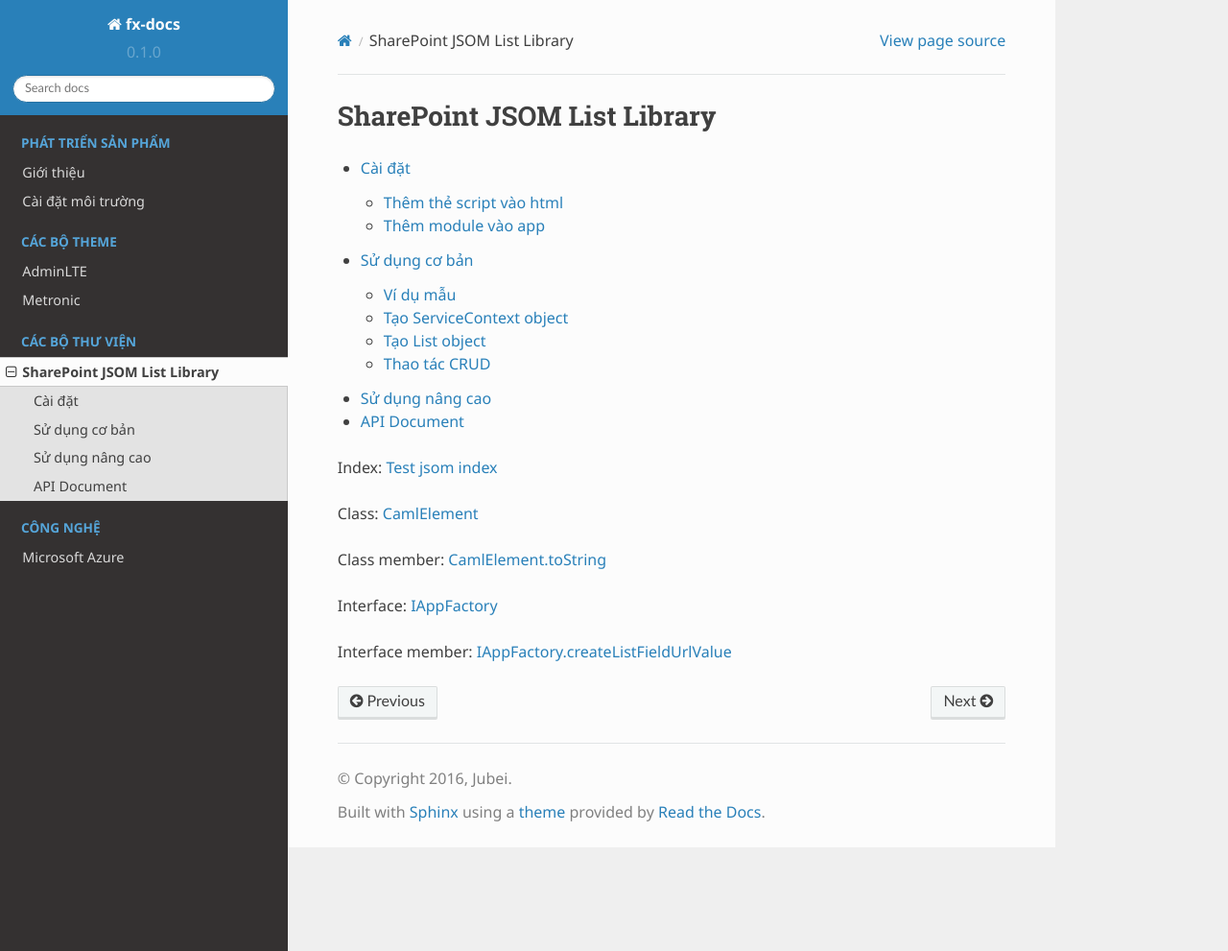
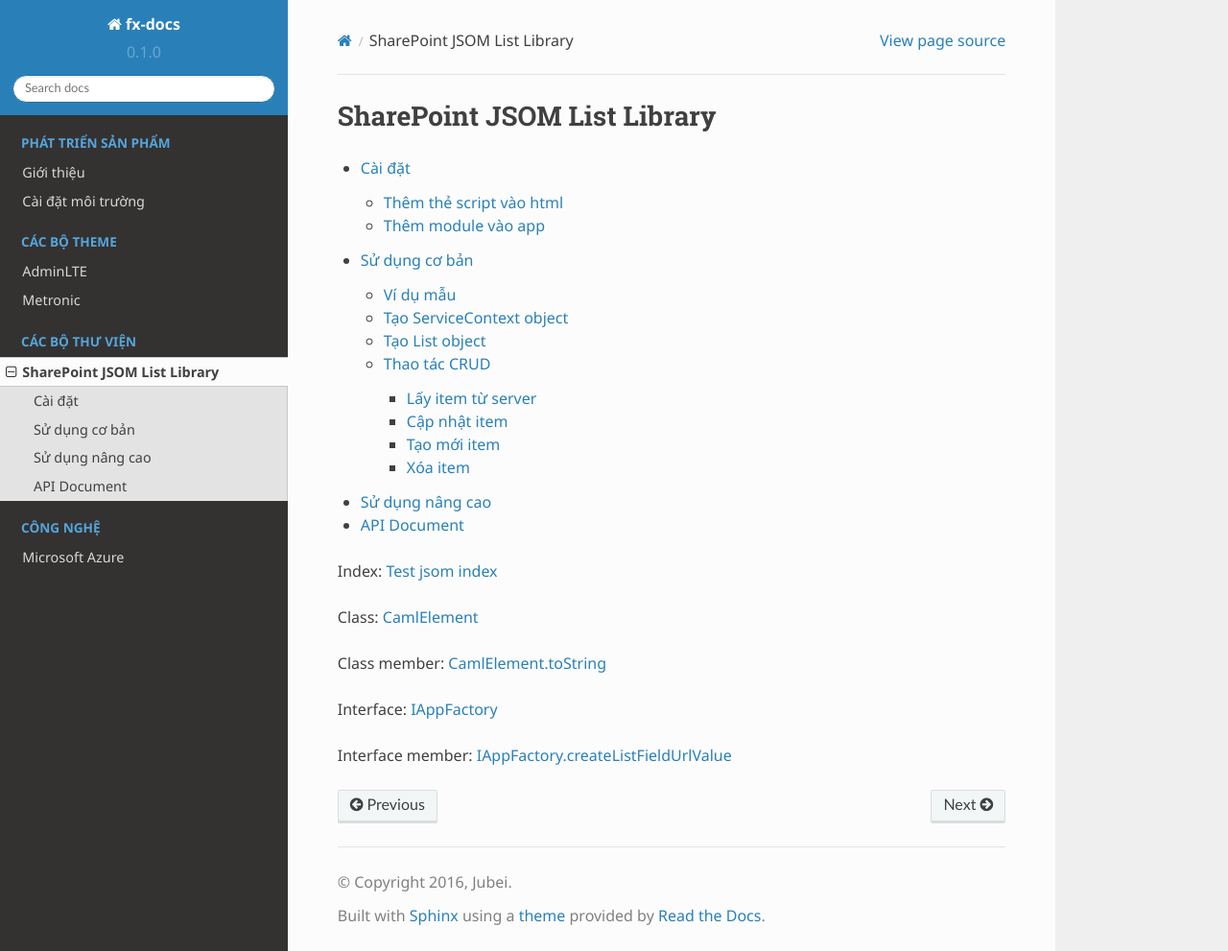
Before and after one commit to fanxipan/fx-docs, a Sphinx documentation site: the page built from docs/modules/code-libraries/sp-jsom-list/index.rst, in a window 1280 px wide and 991 px high. Shown: the whole window at 96% size. Built offline with Sphinx 7.4.7 and the Read the Docs theme 2.0.0, drawn with Linux system fonts in a browser that asks for light colours.

Commit message:
no message

```diff
--- a/docs/modules/code-libraries/sp-jsom-list/basic-usage/crud-operations/create-operation.data.rst
+++ b/docs/modules/code-libraries/sp-jsom-list/basic-usage/crud-operations/create-operation.data.rst
@@ -1,4 +1,4 @@
 .. _jsom-basic-usage-create-operations:
 
-Thêm item
----------
+Tạo mới item
+------------
--- /dev/null
+++ b/docs/modules/code-libraries/sp-jsom-list/basic-usage/crud-operations/delete-operation.data.rst
@@ -0,0 +1,4 @@
+.. _jsom-basic-usage-delete-operations:
+
+Xóa item
+--------
--- a/docs/modules/code-libraries/sp-jsom-list/basic-usage/crud-operations/index.data.rst
+++ b/docs/modules/code-libraries/sp-jsom-list/basic-usage/crud-operations/index.data.rst
@@ -3,4 +3,7 @@
 Thao tác CRUD
 =============
 
+.. include:: crud-operations/read-operation.data.rst
+.. include:: crud-operations/update-operation.data.rst
 .. include:: crud-operations/create-operation.data.rst
+.. include:: crud-operations/delete-operation.data.rst
--- /dev/null
+++ b/docs/modules/code-libraries/sp-jsom-list/basic-usage/crud-operations/read-operation.data.rst
@@ -0,0 +1,4 @@
+.. _jsom-basic-usage-read-operations:
+
+Lấy item từ server
+------------------
--- /dev/null
+++ b/docs/modules/code-libraries/sp-jsom-list/basic-usage/crud-operations/update-operation.data.rst
@@ -0,0 +1,4 @@
+.. _jsom-basic-usage-update-operations:
+
+Cập nhật item
+-------------
--- a/docs/modules/code-libraries/sp-jsom-list/index.rst
+++ b/docs/modules/code-libraries/sp-jsom-list/index.rst
@@ -4,7 +4,7 @@ SharePoint JSOM List Library
 ****************************
 
 .. toctree::
-   :maxdepth: 2
+   :maxdepth: 3
 
    setup/index.rst
    basic-usage/index.rst
```
